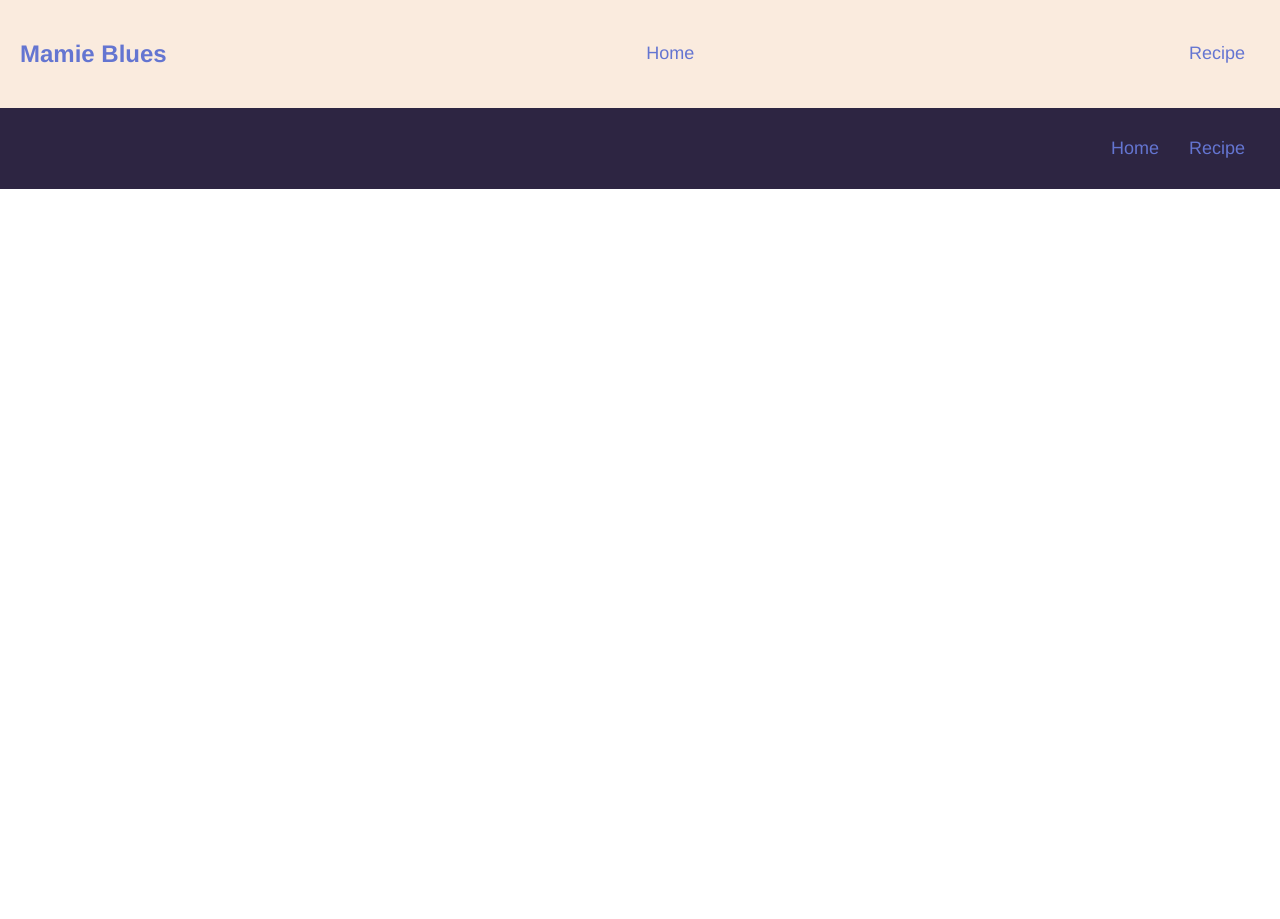
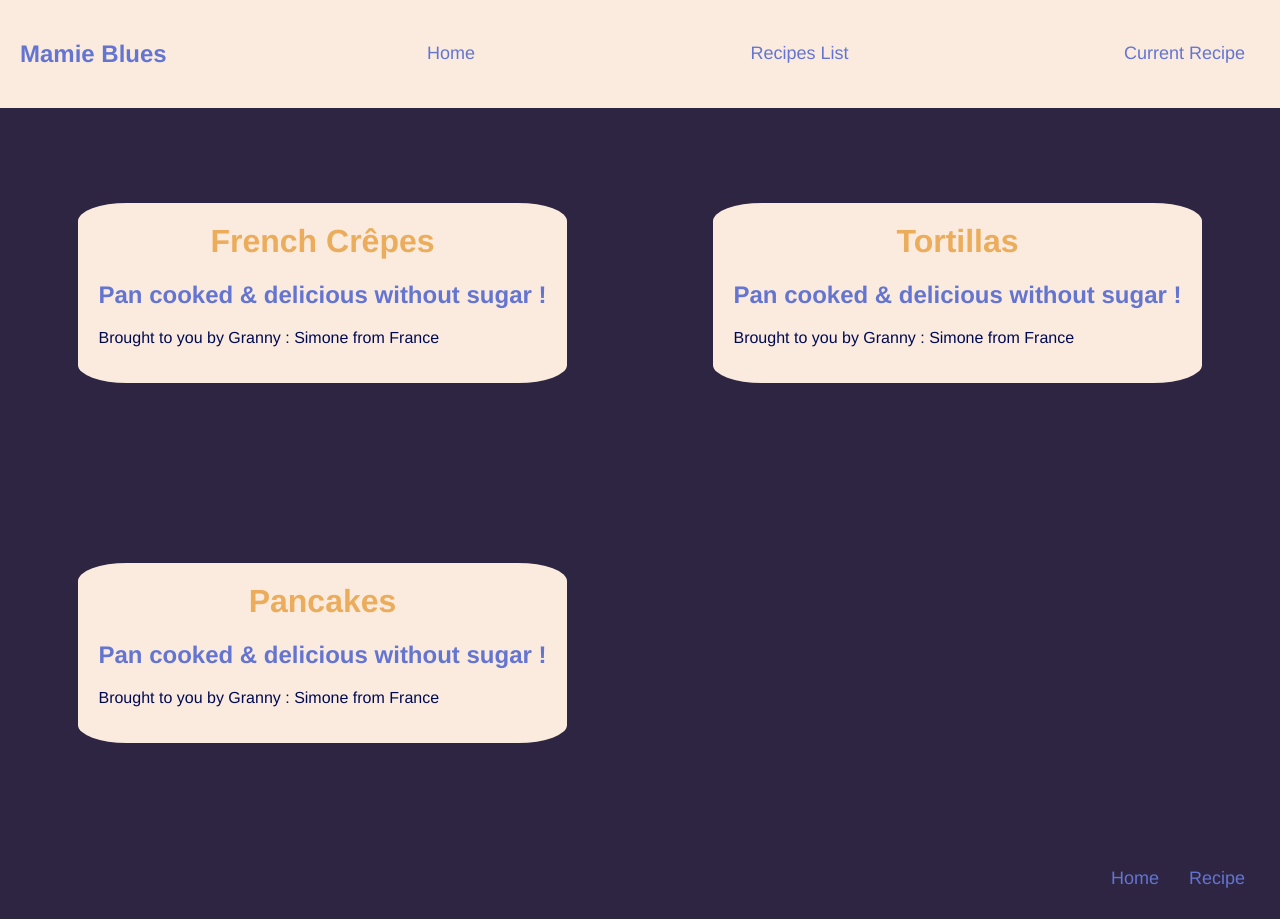
Before and after one commit to Elo-LH/mamie-blues, a React (Create React App) app: page /recipes_list in a window 1280 px wide. Before the commit the page ends 800 px from the top, so only its background shows below. Built offline with nearby package versions, Linux system fonts and the light colour scheme.

Commit message:
feat: add recipes list page; add recipes cards

```diff
--- a/src/assets/recipes.js
+++ b/src/assets/recipes.js
@@ -1,89 +1,257 @@
 export const recipes = [
   {
-        "id": "0000001",
-        "name": "French Crêpes",
-        "description": "Pan cooked & delicious without sugar !",
-        "author": {
-                "name": "Simone",
-                "country": "France"
+    id: '0000001',
+    name: 'French Crêpes',
+    description: 'Pan cooked & delicious without sugar !',
+    author: {
+      name: 'Simone',
+      country: 'France',
     },
-        "difficulty": "Easy",
-        "cost": "Cheap",
-        "timing": {
-            "preparation" : 10,
-            "cooking": 30,
-            "resting": 60,
-            "total": 100
+    difficulty: 'Easy',
+    cost: 'Cheap',
+    timing: {
+      preparation: 10,
+      cooking: 30,
+      resting: 60,
+      total: 100,
     },
-        "ingredients" : [
+    ingredients: [
       {
-                "name" : "Flour",
-                "quantity" : 500,
-                "metric" : "gram"
+        name: 'Flour',
+        quantity: 500,
+        metric: 'gram',
       },
       {
-                "name" : "Milk",
-                "quantity" : 1,
-                "metric" : "liter"
+        name: 'Milk',
+        quantity: 1,
+        metric: 'liter',
       },
       {
-                "name" : "Eggs",
-                "quantity" : 5,
-                "metric" : null
-            }
+        name: 'Eggs',
+        quantity: 5,
+        metric: null,
+      },
     ],
-        "steps" : [
+    steps: [
       {
-                "number" : 1,
-                "name" : "Add eggs to flour",
-                "ingredients" : [
+        number: 1,
+        name: 'Add eggs to flour',
+        ingredients: [
           {
-                        "name" : "Flour",
-                        "quantity" : 500,
-                        "metric" : "gram"
+            name: 'Flour',
+            quantity: 500,
+            metric: 'gram',
           },
           {
-                        "name" : "Eggs",
-                        "quantity" : 5,
-                        "metric" : null
-                    }
+            name: 'Eggs',
+            quantity: 5,
+            metric: null,
+          },
         ],
-                "description" : "Put all the flour in a bol. Make room in the middle for the eggs. Break and put the eggs in the middle of the floor and mix till its becoming difficult, then we'll add the milk.",
-                "picture": null
-
+        description:
+          "Put all the flour in a bol. Make room in the middle for the eggs. Break and put the eggs in the middle of the floor and mix till its becoming difficult, then we'll add the milk.",
+        picture: null,
       },
       {
-                "number" : 2,
-                "name" : "Add milk to mix",
-                "ingredients" : [
+        number: 2,
+        name: 'Add milk to mix',
+        ingredients: [
           {
-                        "name" : "Milk",
-                        "quantity" : 1,
-                        "metric" : "liter"
-                    }
+            name: 'Milk',
+            quantity: 1,
+            metric: 'liter',
+          },
         ],
-                "description" : "Add slowly some milk to be able to mix all the flour. You need to have a consistent dough. Then work it with a wooden spoon making mouvement from the side to push it all in the middle till your dough is uniform. Then add slowly all the milk while mixing",
-                "picture": null
-
+        description:
+          'Add slowly some milk to be able to mix all the flour. You need to have a consistent dough. Then work it with a wooden spoon making mouvement from the side to push it all in the middle till your dough is uniform. Then add slowly all the milk while mixing',
+        picture: null,
       },
       {
-                "number" : 3,
-                "name" : "Let the dough rest",
-                "ingredients" : [
-                ],
-                "description" : "Cover the bowl and let it rest 1 hour minimum in the fridge.",
-                "picture": null
-
+        number: 3,
+        name: 'Let the dough rest',
+        ingredients: [],
+        description:
+          'Cover the bowl and let it rest 1 hour minimum in the fridge.',
+        picture: null,
       },
       {
-                "number" : 4,
-                "name" : "Cook the crêpes in the pan",
-                "ingredients" : [
+        number: 4,
+        name: 'Cook the crêpes in the pan',
+        ingredients: [],
+        description:
+          "Heat a pan between medium and high heat, put some butter to oil it. Add a ladle of dough in the pan and make circular mouvement with the pan to spread it all over thanks to gravity. Then let it cook until the edges start to come off. Turn it over for a few seconds and then put it on a plate. Do it again until bowl of dough is empty. It's better to oil the pan regularly with butter, each time or only when it start to stick, at your preference.",
+        picture: null,
+      },
     ],
-                "description" : "Heat a pan between medium and high heat, put some butter to oil it. Add a ladle of dough in the pan and make circular mouvement with the pan to spread it all over thanks to gravity. Then let it cook until the edges start to come off. Turn it over for a few seconds and then put it on a plate. Do it again until bowl of dough is empty. It's better to oil the pan regularly with butter, each time or only when it start to stick, at your preference.",
-                "picture": null
-
-            }
+  },
+  {
+    id: '0000002',
+    name: 'Tortillas',
+    description: 'Pan cooked & delicious without sugar !',
+    author: {
+      name: 'Simone',
+      country: 'France',
+    },
+    difficulty: 'Easy',
+    cost: 'Cheap',
+    timing: {
+      preparation: 10,
+      cooking: 30,
+      resting: 60,
+      total: 100,
+    },
+    ingredients: [
+      {
+        name: 'Flour',
+        quantity: 500,
+        metric: 'gram',
+      },
+      {
+        name: 'Milk',
+        quantity: 1,
+        metric: 'liter',
+      },
+      {
+        name: 'Eggs',
+        quantity: 5,
+        metric: null,
+      },
+    ],
+    steps: [
+      {
+        number: 1,
+        name: 'Add eggs to flour',
+        ingredients: [
+          {
+            name: 'Flour',
+            quantity: 500,
+            metric: 'gram',
+          },
+          {
+            name: 'Eggs',
+            quantity: 5,
+            metric: null,
+          },
+        ],
+        description:
+          "Put all the flour in a bol. Make room in the middle for the eggs. Break and put the eggs in the middle of the floor and mix till its becoming difficult, then we'll add the milk.",
+        picture: null,
+      },
+      {
+        number: 2,
+        name: 'Add milk to mix',
+        ingredients: [
+          {
+            name: 'Milk',
+            quantity: 1,
+            metric: 'liter',
+          },
+        ],
+        description:
+          'Add slowly some milk to be able to mix all the flour. You need to have a consistent dough. Then work it with a wooden spoon making mouvement from the side to push it all in the middle till your dough is uniform. Then add slowly all the milk while mixing',
+        picture: null,
+      },
+      {
+        number: 3,
+        name: 'Let the dough rest',
+        ingredients: [],
+        description:
+          'Cover the bowl and let it rest 1 hour minimum in the fridge.',
+        picture: null,
+      },
+      {
+        number: 4,
+        name: 'Cook the crêpes in the pan',
+        ingredients: [],
+        description:
+          "Heat a pan between medium and high heat, put some butter to oil it. Add a ladle of dough in the pan and make circular mouvement with the pan to spread it all over thanks to gravity. Then let it cook until the edges start to come off. Turn it over for a few seconds and then put it on a plate. Do it again until bowl of dough is empty. It's better to oil the pan regularly with butter, each time or only when it start to stick, at your preference.",
+        picture: null,
+      },
+    ],
+  },
+  {
+    id: '0000003',
+    name: 'Pancakes',
+    description: 'Pan cooked & delicious without sugar !',
+    author: {
+      name: 'Simone',
+      country: 'France',
+    },
+    difficulty: 'Easy',
+    cost: 'Cheap',
+    timing: {
+      preparation: 10,
+      cooking: 30,
+      resting: 60,
+      total: 100,
+    },
+    ingredients: [
+      {
+        name: 'Flour',
+        quantity: 500,
+        metric: 'gram',
+      },
+      {
+        name: 'Milk',
+        quantity: 1,
+        metric: 'liter',
+      },
+      {
+        name: 'Eggs',
+        quantity: 5,
+        metric: null,
+      },
+    ],
+    steps: [
+      {
+        number: 1,
+        name: 'Add eggs to flour',
+        ingredients: [
+          {
+            name: 'Flour',
+            quantity: 500,
+            metric: 'gram',
+          },
+          {
+            name: 'Eggs',
+            quantity: 5,
+            metric: null,
+          },
+        ],
+        description:
+          "Put all the flour in a bol. Make room in the middle for the eggs. Break and put the eggs in the middle of the floor and mix till its becoming difficult, then we'll add the milk.",
+        picture: null,
+      },
+      {
+        number: 2,
+        name: 'Add milk to mix',
+        ingredients: [
+          {
+            name: 'Milk',
+            quantity: 1,
+            metric: 'liter',
+          },
+        ],
+        description:
+          'Add slowly some milk to be able to mix all the flour. You need to have a consistent dough. Then work it with a wooden spoon making mouvement from the side to push it all in the middle till your dough is uniform. Then add slowly all the milk while mixing',
+        picture: null,
+      },
+      {
+        number: 3,
+        name: 'Let the dough rest',
+        ingredients: [],
+        description:
+          'Cover the bowl and let it rest 1 hour minimum in the fridge.',
+        picture: null,
+      },
+      {
+        number: 4,
+        name: 'Cook the crêpes in the pan',
+        ingredients: [],
+        description:
+          "Heat a pan between medium and high heat, put some butter to oil it. Add a ladle of dough in the pan and make circular mouvement with the pan to spread it all over thanks to gravity. Then let it cook until the edges start to come off. Turn it over for a few seconds and then put it on a plate. Do it again until bowl of dough is empty. It's better to oil the pan regularly with butter, each time or only when it start to stick, at your preference.",
+        picture: null,
+      },
+    ],
+  },
 ]
-    }
-]
--- a/src/components/Header/index.jsx
+++ b/src/components/Header/index.jsx
@@ -19,7 +19,8 @@ function Header() {
     <NavContainer>
       <SiteName>Mamie Blues</SiteName>
       <StyledLink to="/">Home</StyledLink>
-      <StyledLink to="/recipe">Recipe</StyledLink>
+      <StyledLink to="/recipes_list">Recipes List</StyledLink>
+      <StyledLink to="/recipe">Current Recipe</StyledLink>
     </NavContainer>
   )
 }
--- /dev/null
+++ b/src/components/RecipeCard/index.jsx
@@ -0,0 +1,38 @@
+import colors from '../../utils/style/colors'
+import styled from 'styled-components'
+
+const CardWrapper = styled.div`
+  background-color: ${colors.backgroundLight};
+  padding: 20px;
+  border-radius: 10%;
+`
+const Title = styled.h1`
+  color: ${colors.secondary};
+  text-align: center;
+  margin-top: 0px;
+`
+
+const Subtitle = styled.h2`
+  color: ${colors.primary};
+`
+
+const Author = styled.p`
+  color: ${colors.dark};
+  text-align: justify;
+`
+
+function RecipeCard({ recipe }) {
+  return (
+    <CardWrapper>
+      <Title key={recipe.id}>{recipe.name}</Title>
+      <Subtitle>{recipe.description}</Subtitle>
+      <Author>
+        {' '}
+        Brought to you by Granny : {recipe.author.name} from{' '}
+        {recipe.author.country}
+      </Author>
+    </CardWrapper>
+  )
+}
+
+export default RecipeCard
--- a/src/index.jsx
+++ b/src/index.jsx
@@ -5,6 +5,7 @@ import Home from './pages/Home/'
 import Recipe from './pages/Recipe'
 import Header from './components/Header'
 import Footer from './components/Footer'
+import RecipesList from './pages/RecipesList'
 import GlobalStyle from './utils/style/GlobalStyle'
 
 const root = ReactDOM.createRoot(document.getElementById('root'))
@@ -16,6 +17,7 @@ root.render(
       <Routes>
         <Route path="/" element={<Home />} />
         <Route path="/recipe" element={<Recipe />} />
+        <Route path="/recipes_list" element={<RecipesList />} />
       </Routes>
       <Footer />
     </Router>
--- a/src/pages/Recipe/index.jsx
+++ b/src/pages/Recipe/index.jsx
@@ -30,12 +30,6 @@ const OverviewText = styled.p`
   color: ${colors.secondary};
 `
 
-const TimeWrapper = styled.div`
-  background-color: ${colors.backgroundDark};
-  display: flex;
-  justify-content: space-around;
-  align-items: center;
-`
 const Author = styled.p`
   color: ${colors.dark};
   text-align: justify;
--- /dev/null
+++ b/src/pages/RecipesList/index.jsx
@@ -0,0 +1,30 @@
+import styled from 'styled-components'
+import colors from '../../utils/style/colors'
+import { Link } from 'react-router-dom'
+import { recipes } from '../../assets/recipes'
+import RecipeCard from '../../components/RecipeCard'
+
+const ListWrapper = styled.div`
+  background-color: ${colors.backgroundDark};
+  display: grid;
+  gap: 10px;
+  grid-template-rows: 350px 350px;
+  grid-template-columns: repeat(2, 1fr);
+  align-items: center;
+  justify-items: center;
+  padding: 10px;
+`
+
+function RecipesList() {
+  return (
+    <ListWrapper>
+      {recipes.map((recipe) => (
+        <Link key={`recipe-${recipe.id}`} to={`/recipe/${recipe.id}`}>
+          <RecipeCard recipe={recipe} />
+        </Link>
+      ))}
+    </ListWrapper>
+  )
+}
+
+export default RecipesList
```
Lines whose indentation alone changed are shown as unchanged.
